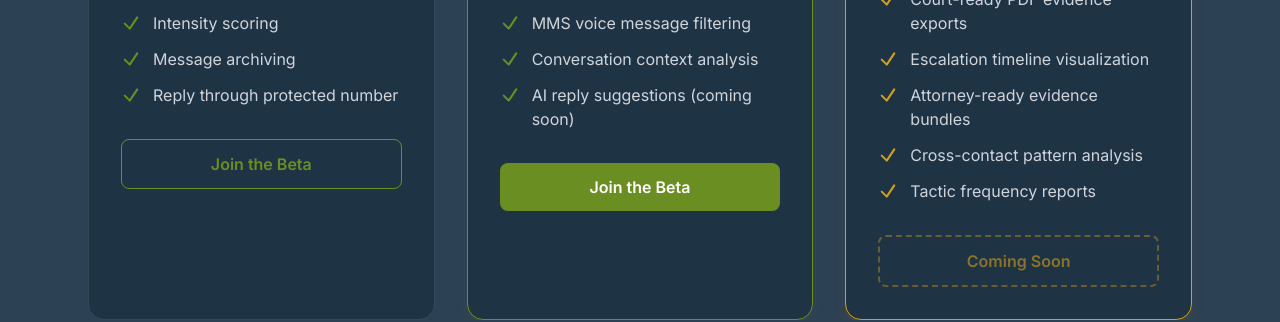
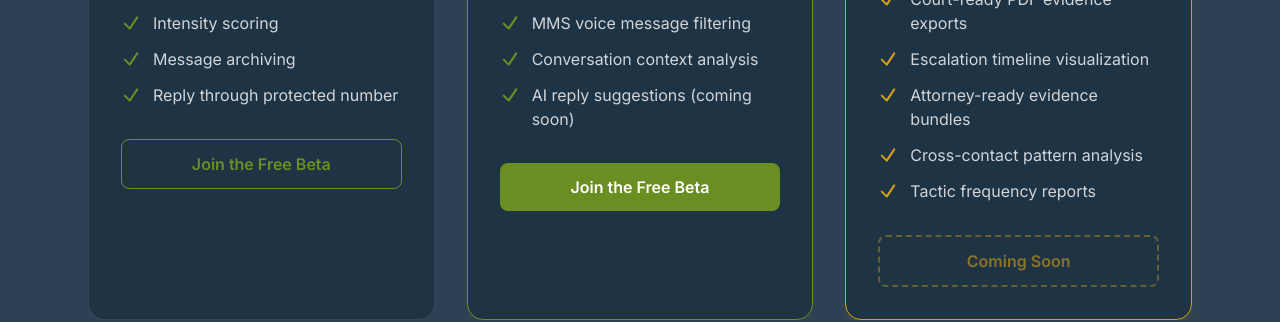
Before and after one commit to Fortified-Freedom-Network/filterparent-website, a Next.js app: page / in a window 1280 px wide. Shown: the part 2540-2862 px from the top of the page. Built offline with nearby package versions, Linux system fonts and the light colour scheme.

Commit message:
chore: change CTA to 'Join the Free Beta'

```diff
--- a/src/app/page.tsx
+++ b/src/app/page.tsx
@@ -455,7 +455,7 @@ function Pricing() {
                   }}
                   whileTap={{ scale: 0.97 }}
                 >
-                  Join the Beta
+                  Join the Free Beta
                 </motion.a>
               )}
             </motion.div>
```
